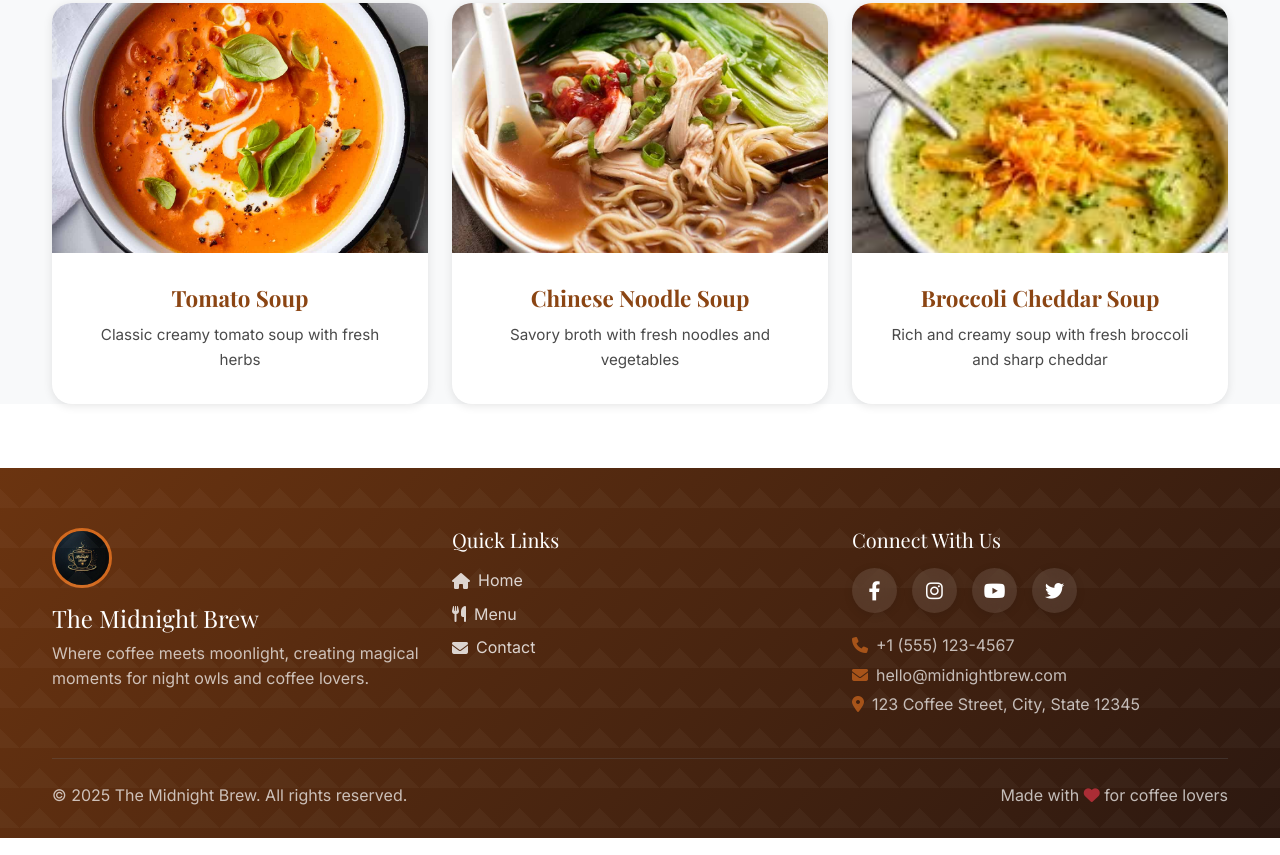
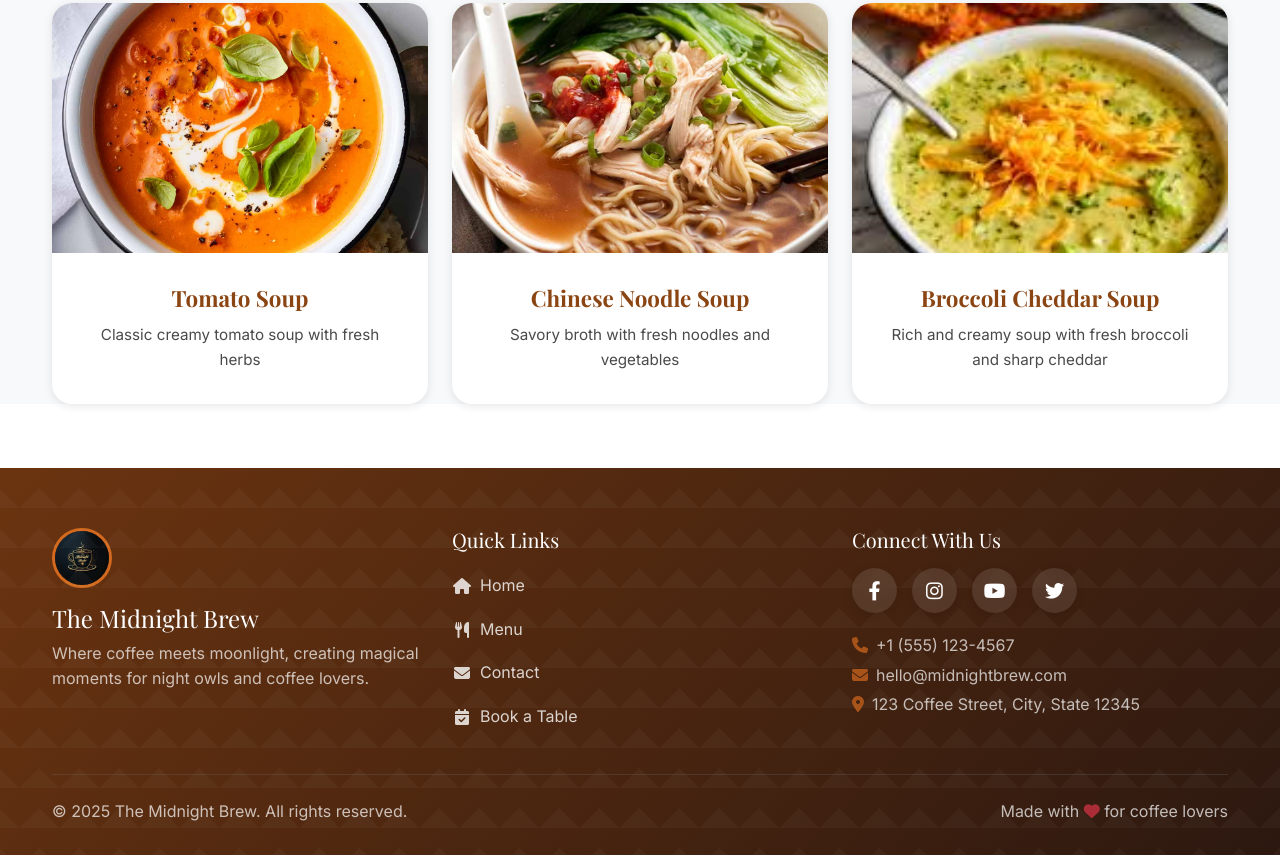
Before and after one commit to KrishnaSaxena108/The-Midnight-Brew, a plain HTML site: page menu.html in a window 1280 px wide. Shown: the part 2523-3378 px from the top of the page. Drawn offline with nearby package versions, Linux system fonts and the light colour scheme; a web font is replaced by a local one.

Commit message:
fix(ui): correct footer Quick Links and hover effect

```diff
--- a/menu.html
+++ b/menu.html
@@ -331,6 +331,11 @@
                                     <i class="fas fa-envelope me-2"></i>Contact
                                 </a>
                             </li>
+                            <li class="mb-2">
+                                <a href="booking.html" class="footer-link">
+                                    <i class="fas fa-calendar-check me-2"></i>Book a Table
+                                </a>
+                            </li>
                         </ul>
                     </div>
                 </div>
--- a/styles.css
+++ b/styles.css
@@ -832,10 +832,10 @@ html {
 }
 
 .social-link:hover {
-    color: var(--text-white);
-    transform: translateY(-3px);
-    box-shadow: var(--shadow-medium);
-    background: var(--accent-color);
+    color: #ffffff;
+    transform: translateY(-6px) rotate(8deg);
+    box-shadow: 0 10px 25px rgba(210, 105, 30, 0.36);
+    border-color: #D2691E;
 }
 
 /* ===== ENHANCED FOOTER ===== */
@@ -878,17 +878,68 @@ html {
     font-family: var(--font-heading);
 }
 
+.footer-link:focus-visible {
+    outline: 3px solid rgba(210,105,30,0.25);
+    outline-offset: 3px;
+    border-radius: 6px;
+}
+
+.footer-link:focus {
+    outline: none;
+}
+
 .footer-link {
     color: rgba(255, 255, 255, 0.8);
     text-decoration: none;
-    transition: all 0.3s ease;
-    display: flex;
+    transition: transform 0.28s cubic-bezier(.4,0,.2,1), color 0.28s;
+    display: inline-flex;
     align-items: center;
+    padding: 5px 0;
+    position: relative;
+    font-size: 1rem;
+
+    /* performance hint */
+    will-change: transform, color;
 }
 
 .footer-link:hover {
-    color: var(--accent-color);
-    transform: translateX(5px);
+    color: #D2691E;
+    transform: translateX(6px);
+    text-shadow: 0 0 8px rgba(210, 105, 30, 0.22);
+}
+.footer-link i {
+    transition: transform 0.28s ease, color 0.28s ease;
+    font-size: 1rem;
+    width: 20px;
+    text-align: center;
+    transform-origin: center;
+}
+.footer-link:hover i {
+    transform: scale(1.15) rotate(12deg);
+    color: #DEB887;
+}
+.footer-link::after {
+    content: '';
+    position: absolute;
+    bottom: 0;
+    left: 0.75rem; /* not a large fixed 30px */
+    right: 0.25rem;
+    width: 0;
+    height: 2px;
+    background-color: #D2691E;
+    transition: width 0.28s ease;
+}
+.footer-link:hover::after {
+    width: calc(100% - 1rem);
+}
+.footer-link,
+.social-link {
+    cursor: pointer;
+    -webkit-tap-highlight-color: rgba(0,0,0,0.08); /* keep subtle mobile feedback */
+}
+.footer-logo:hover {
+    transform: rotate(12deg) scale(1.04);
+    box-shadow: 0 0 20px rgba(210, 105, 30, 0.45);
 }
 
 .footer-social h5 {
@@ -1050,11 +1101,18 @@ html {
 
 /* ===== ACCESSIBILITY ===== */
 @media (prefers-reduced-motion: reduce) {
-    * {
-        animation-duration: 0.01ms !important;
-        animation-iteration-count: 1 !important;
-        transition-duration: 0.01ms !important;
-    }
+    .footer-link,
+    .footer-link i,
+    .social-link,
+    .footer-logo,
+    .contact-info p,
+    .contact-info i,
+    .fa-heart {
+        transition: none !important;
+        animation: none !important;
+    }
+    .footer-link:hover,
+    .social-link:hover { transform: none !important; }
 }
 
 /* Focus styles for better accessibility */
```
Also changed, not shown: contact.html (+5 -0 lines), index.html (+5 -2 lines).
